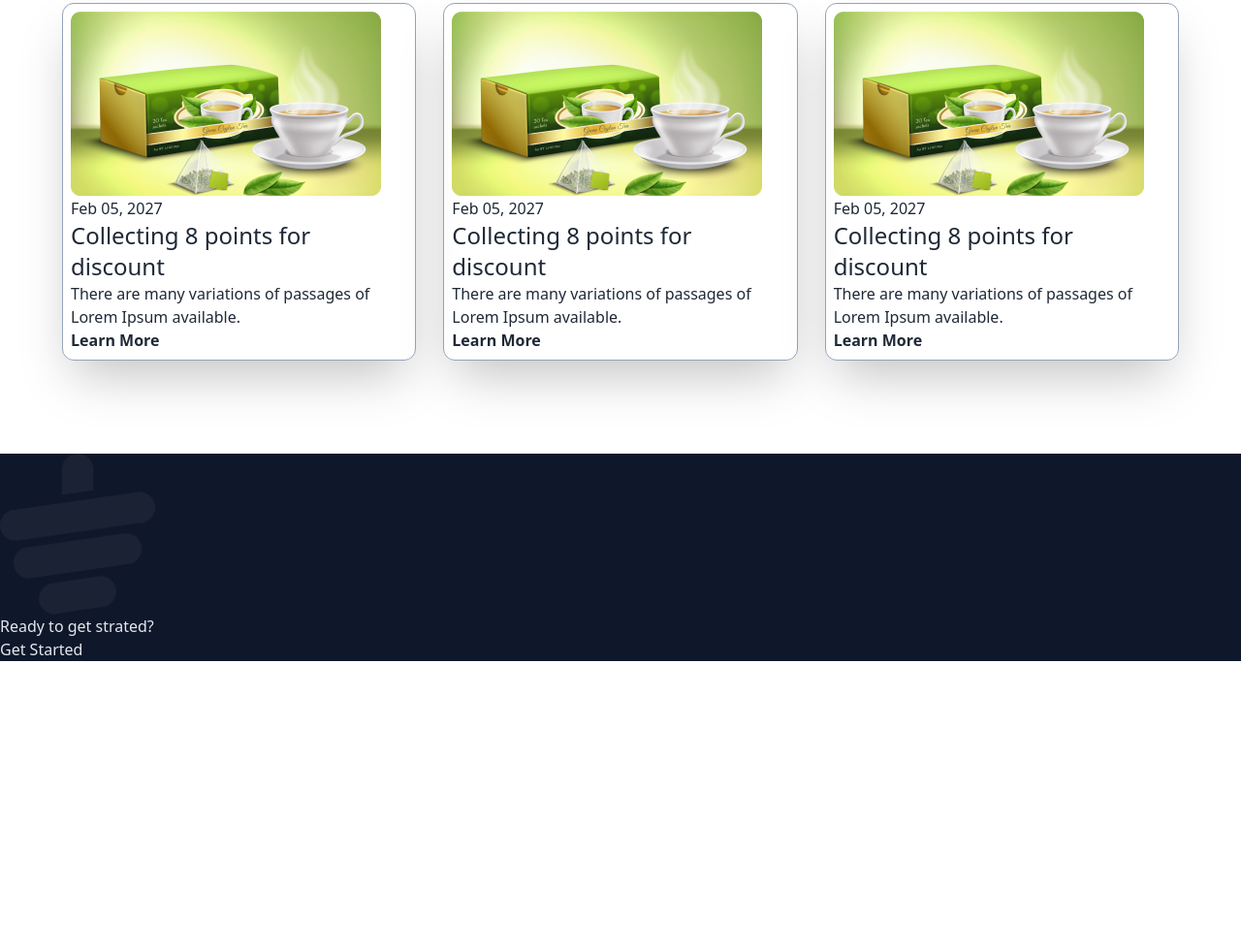
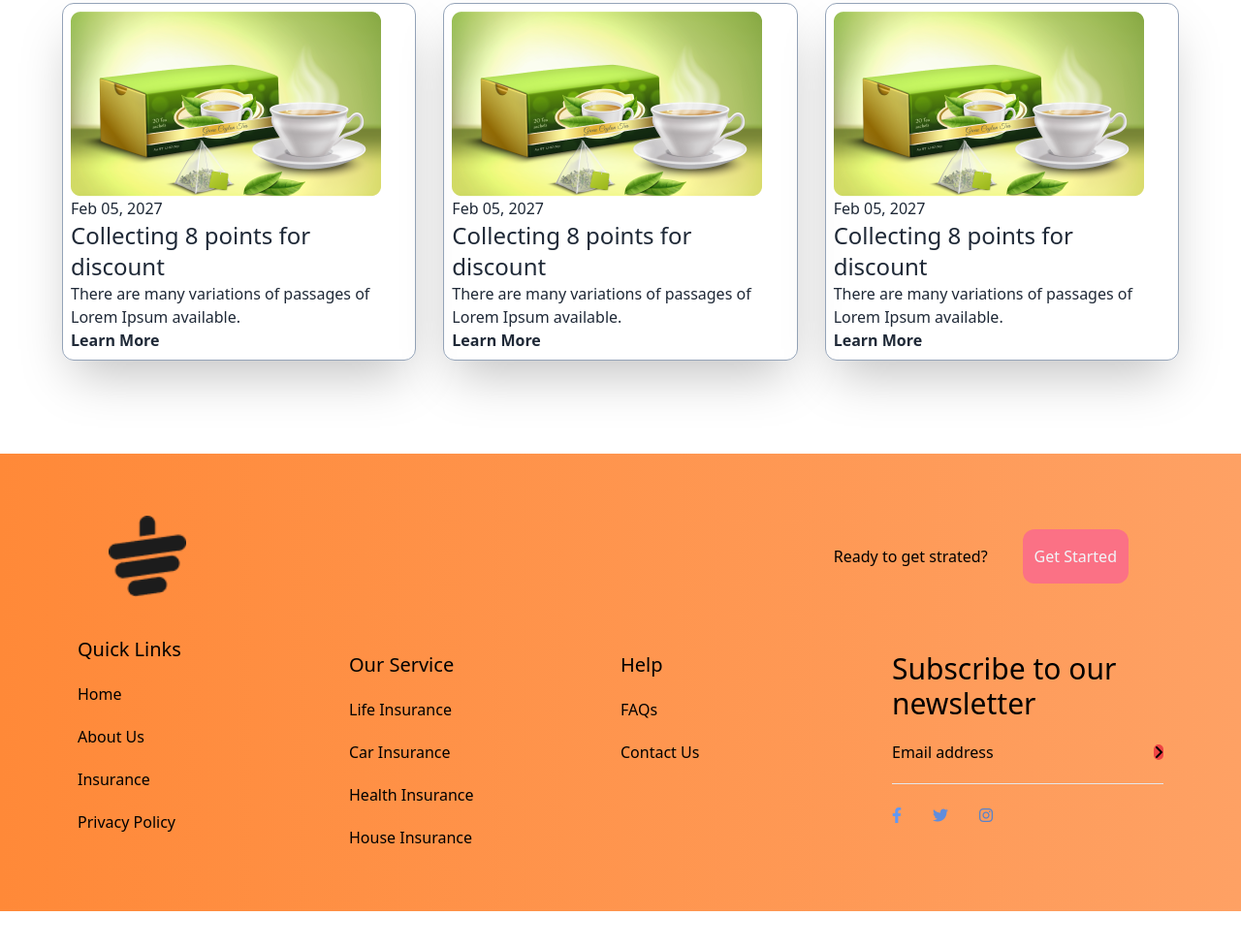
Before and after one commit to joykbiswas/tea-house-with-daisyUI, a plain HTML site: page index.html in a window 1280 px wide. Shown: the part 2796-3774 px from the top of the page at 97% size. Before the commit the page ends 3478 px from the top, so only its background shows below. Drawn offline with nearby package versions, Linux system fonts and the light colour scheme.

Commit message:
added resposive footer

```diff
--- a/index.html
+++ b/index.html
@@ -228,15 +228,59 @@
     </main>
 
     <footer>
-      <div class="text-slate-200 bg-slate-900">
-        <div>
-          <img class=" w-40" src="./images/bg_cup.png" alt="">
-        </div >
-        <div class="justify-end">
-          <h4>Ready to get strated?</h4>
-          <button>Get Started</button>
+      <div class="my-24 py-16 px-7 lg:px-20 text-black bg-gradient-to-r from-[#FF8938] to-[#fea164]">
+
+        <div class=" flex justify-between items-center space-x-4">
+          <div class="">
+            <img class=" lg:ml-8 w-20" src="./images/cup.png" alt="">
+          </div >
+          <div class="flex items-center">
+            <h4 class=" mr-9 ">Ready to get strated?</h4>
+            <button class="px-3 py-4  text-slate-100 bg-rose-400  rounded-xl mr-9  ">Get Started</button>
+          </div>
         </div>
+        <div class=" grid grid-cols-2 lg:grid-cols-4 justify-around list-none mt-10 space-y-4	">
+
+         <div class=" space-y-5">
+          <li class="text-xl">Quick Links</li>
+          <li>Home</li>
+          <li>About Us</li>
+          <li>Insurance</li>
+          <li>Privacy Policy</li>
+         </div>
+
+         <div class="space-y-5">
+          <li class="text-xl">Our Service</li>
+          <li>Life Insurance</li>
+          <li>Car Insurance</li>
+          <li>Health Insurance</li>
+          <li>House Insurance</li>
+         </div>
+
+         <div class="space-y-5">
+          <li class="text-xl">Help</li>
+          <li>FAQs</li>
+          <li>Contact Us</li>
+         </div>
+
+         <div class="space-y-5">
+          <li class="text-3xl">Subscribe to our <br> newsletter</li>
+          <div class="flex justify-between">
+            <li>Email address</li>
+            <li><i class="fa-solid fa-angle-right  bg-red-500 rounded-full"></i></li>
+          </div>
+          <hr>
+          <div class="flex space-x-8">
+            <li><i class="fa-brands fa-facebook-f" style="color: #6298f3;"></i></li>
+            <li><i class="fa-brands fa-twitter" style="color: #5f8ddd;"></i></li>
+            <li><i class="fa-brands fa-instagram" style="color: #5782cb;"></i></li>
+          </div>
+
+         </div>
+        </div>
+
       </div>
+
     </footer>
 </body>
 </html>
```
